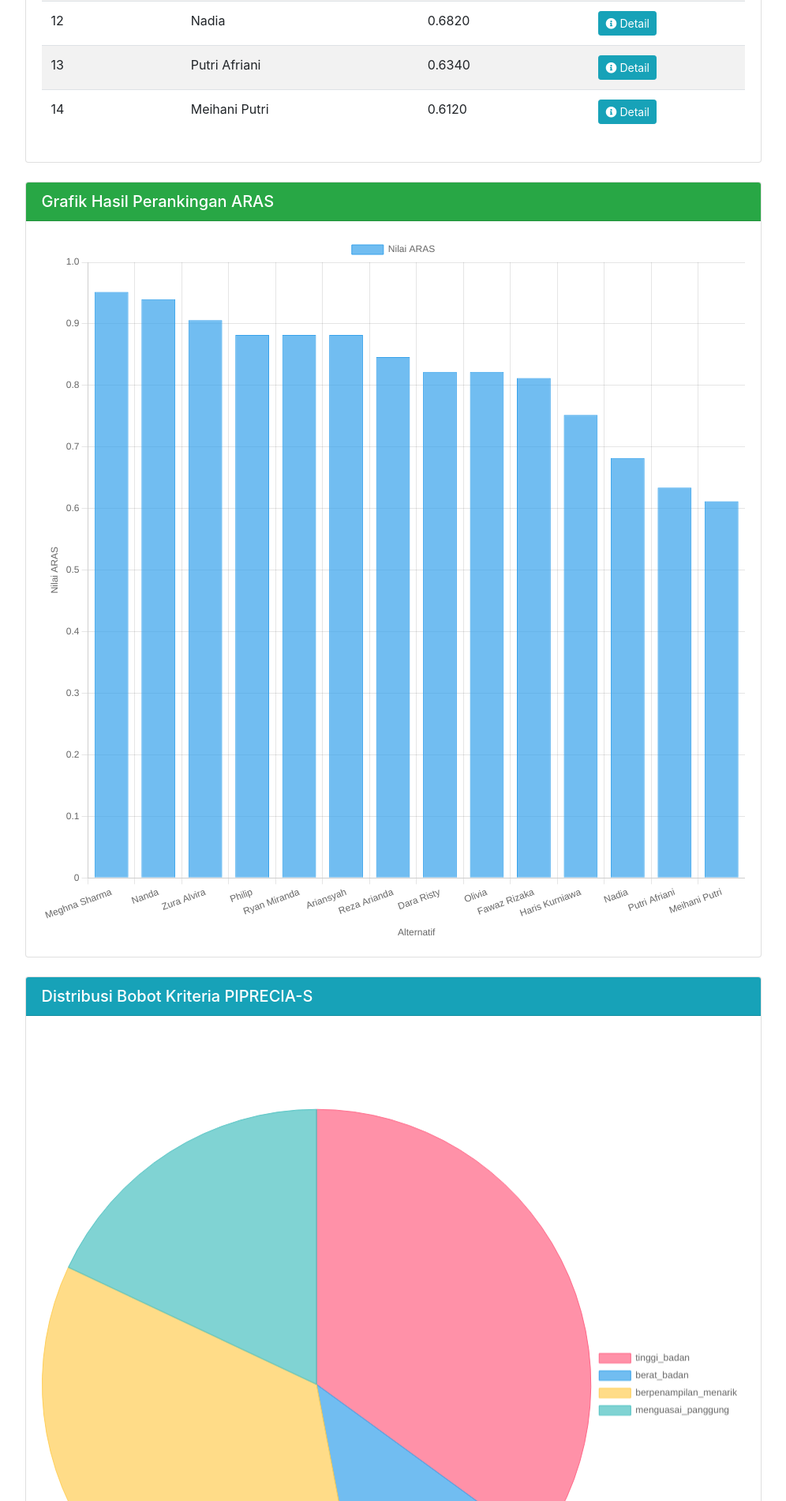
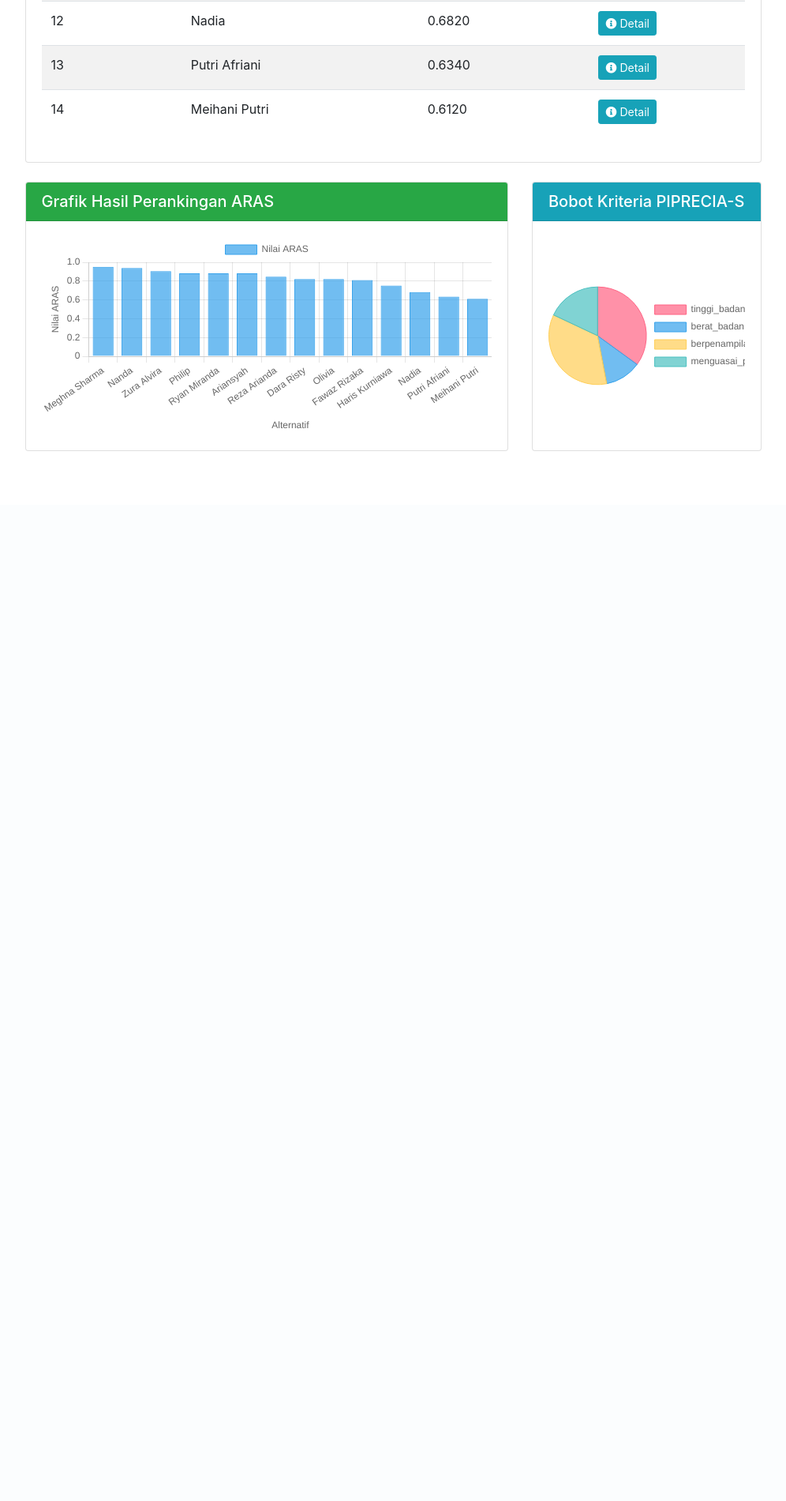
Before and after one commit to Ramadhaniyanto19/implementasi-aras-piprecia-s, a PHP site: page /hitung/hitung.php in a window 1280 px wide; the page is wider, and only the part inside the window is pictured. Shown: the part 970-2870 px from the top of that part at 79% size, without its empty margins (265-1261 px from the left). After the commit the page ends 1541 px from the top of that part, so only its background shows below. Run offline with PHP 8.4, Linux system fonts and the light colour scheme; a user stored in the database is signed in; data comes from the database, SQL or seed files in the repository.

Commit message:
Fix the chart and diagram size

```diff
--- a/hitung/hitung.php
+++ b/hitung/hitung.php
@@ -159,88 +159,35 @@ if (isset($_SESSION['username'])) {
 					</div>
 				</div>
 
+				<!-- Ganti bagian Chart Hasil ARAS dan Chart Bobot Kriteria dengan ini: -->
+
+				<div class="row">
 					<!-- Chart Hasil ARAS -->
+					<div class="col-md-8">
 						<div class="card mb-4">
 							<div class="card-header bg-success text-white">
 								<h5 class="mb-0">Grafik Hasil Perankingan ARAS</h5>
 							</div>
 							<div class="card-body">
-						<canvas id="arasChart" height="300"></canvas>
+								<canvas id="arasChart" height="250"></canvas>
+							</div>
 						</div>
 					</div>
 
 					<!-- Chart Bobot Kriteria -->
-				<div class="card">
+					<div class="col-md-4">
+						<div class="card mb-4">
 							<div class="card-header bg-info text-white">
-						<h5 class="mb-0">Distribusi Bobot Kriteria PIPRECIA-S</h5>
+								<h5 class="mb-0">Bobot Kriteria PIPRECIA-S</h5>
 							</div>
 							<div class="card-body">
-						<canvas id="criteriaChart" height="150"></canvas>
-					</div>
-				</div>
-
-				<!-- Modal untuk Detail Nilai -->
-				<?php
-				foreach ($aras_results as $alt_name => $data) {
-					$modal_id = 'detailModal_' . md5($alt_name);
-					echo '
-                <div class="modal fade" id="' . $modal_id . '" tabindex="-1" role="dialog" aria-labelledby="' . $modal_id . 'Label" aria-hidden="true">
-                    <div class="modal-dialog modal-lg" role="document">
-                        <div class="modal-content">
-                            <div class="modal-header bg-primary text-white">
-                                <h5 class="modal-title" id="' . $modal_id . 'Label">Detail Nilai: ' . htmlspecialchars($alt_name) . '</h5>
-                                <button type="button" class="close text-white" data-dismiss="modal" aria-label="Close">
-                                    <span aria-hidden="true">&times;</span>
-                                </button>
-                            </div>
-                            <div class="modal-body">
-                                <div class="table-responsive">
-                                    <table class="table table-bordered">
-                                        <thead class="thead-light">
-                                            <tr>
-                                                <th>Kriteria</th>
-                                                <th>Nilai Awal</th>
-                                                <th>Normalisasi</th>
-                                                <th>Bobot</th>
-                                                <th>Nilai Terbobot</th>
-                                            </tr>
-                                        </thead>
-                                        <tbody>';
-
-					foreach ($data['details'] as $col_name => $detail) {
-						$kriteria = $kriteria_list[$col_name];
-						echo '
-                                            <tr>
-                                                <td>' . htmlspecialchars($kriteria['nama']) . '</td>
-                                                <td>' . $detail['nilai'] . '</td>
-                                                <td>' . number_format($detail['normalized'], 4) . '</td>
-                                                <td>' . number_format($kriteria['bobot'], 4) . '</td>
-                                                <td>' . number_format($detail['weighted'], 4) . '</td>
-                                            </tr>';
-					}
-
-					echo '
-                                        </tbody>
-                                        <tfoot class="font-weight-bold">
-                                            <tr>
-                                                <td colspan="4" class="text-right">Total Nilai ARAS:</td>
-                                                <td>' . number_format($data['total_score'], 4) . '</td>
-                                            </tr>
-                                        </tfoot>
-                                    </table>
-                                </div>
-                            </div>
-                            <div class="modal-footer">
-                                <button type="button" class="btn btn-secondary" data-dismiss="modal">Tutup</button>
+								<canvas id="criteriaChart" height="250"></canvas>
 							</div>
 						</div>
 					</div>
 				</div>
-                ';
-				}
-				?>
 
-				<!-- Chart Scripts -->
+				<!-- Script untuk Chart (tidak berubah) -->
 				<script>
 					// Chart Hasil ARAS
 					const arasCtx = document.getElementById('arasChart').getContext('2d');
@@ -258,6 +205,7 @@ if (isset($_SESSION['username'])) {
 						},
 						options: {
 							responsive: true,
+							maintainAspectRatio: false,
 							scales: {
 								y: {
 									beginAtZero: true,
@@ -312,6 +260,7 @@ if (isset($_SESSION['username'])) {
 						},
 						options: {
 							responsive: true,
+							maintainAspectRatio: false,
 							plugins: {
 								legend: {
 									position: 'right',
```
Lines whose indentation alone changed are shown as unchanged.
